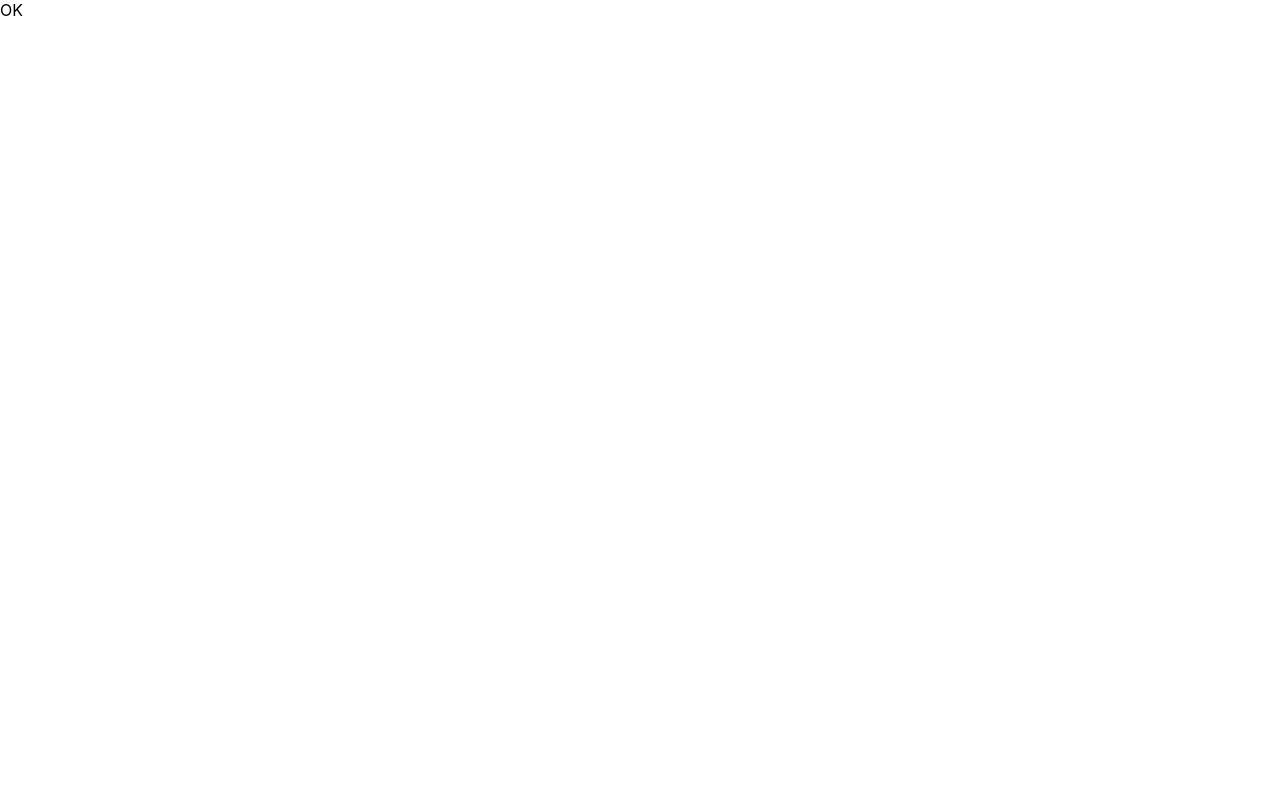
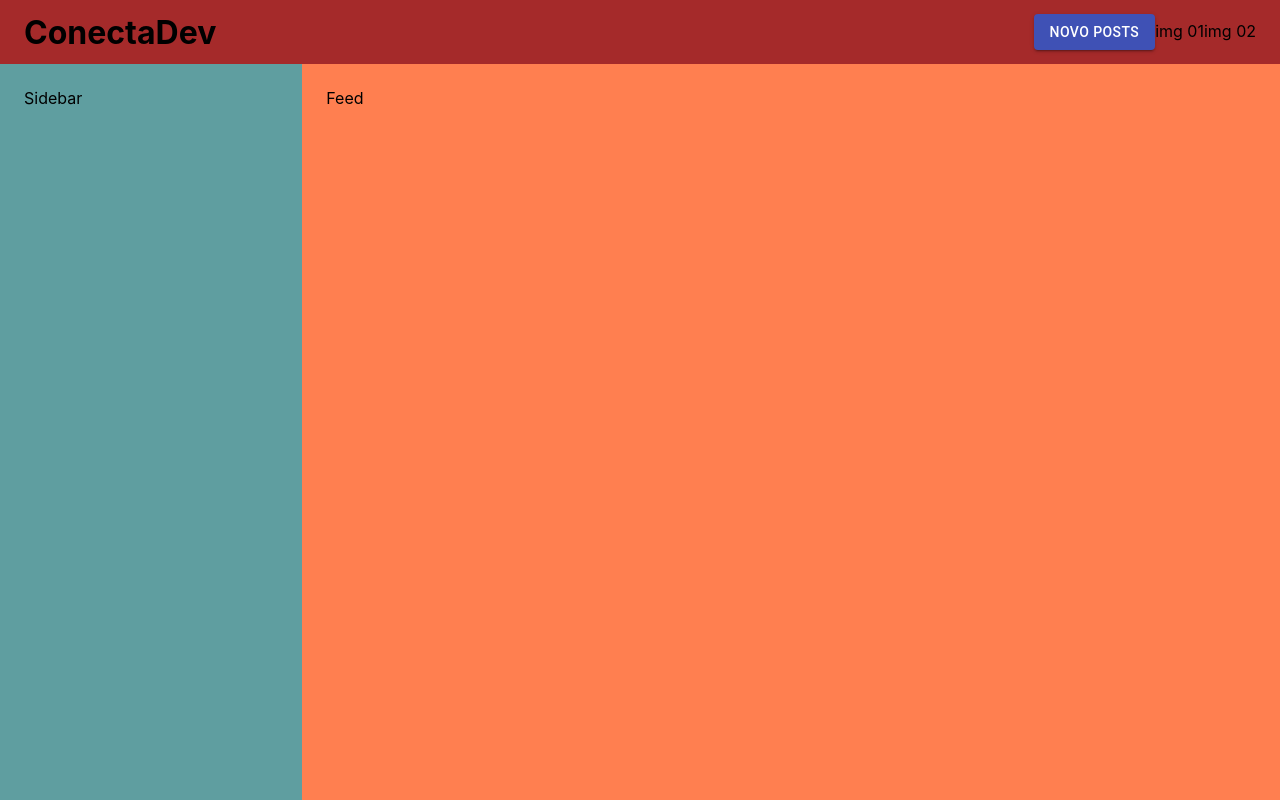
Before and after one commit to smarcelloc/conectadev-com-react, a React (Create React App) app: page / in a window 1280 px wide. Shown: the top 800 px of the page. Built offline with nearby package versions, Linux system fonts and the light colour scheme.

Commit message:
Criado o layout da página home

```diff
--- a/src/App.js
+++ b/src/App.js
@@ -1,5 +1,10 @@
+import Home from "./pages/Home";
+
 function App() {
-  return (<div>OK</div>);
+  return (
+    <div>
+      <Home />
+    </div>);
 }
 
 export default App;
--- /dev/null
+++ b/src/components/Header.js
@@ -0,0 +1,20 @@
+import { Button } from "@material-ui/core";
+
+function Header() {
+  return (
+    <header className="header">
+      <div className="toolbar">
+        <div>
+          <h1>ConectaDev</h1>
+        </div>
+        <div>
+          <Button variant="contained" color="primary">Novo posts</Button>
+          <span>img 01</span>
+          <span>img 02</span>
+        </div>
+      </div>
+    </header>
+  );
+}
+
+export default Header;
--- a/src/index.css
+++ b/src/index.css
@@ -1,13 +1,8 @@
 body {
-  margin: 0;
-  font-family: -apple-system, BlinkMacSystemFont, 'Segoe UI', 'Roboto', 'Oxygen',
-    'Ubuntu', 'Cantarell', 'Fira Sans', 'Droid Sans', 'Helvetica Neue',
-    sans-serif;
+  font-family: -apple-system, BlinkMacSystemFont, 'Roboto', sans-serif;
   -webkit-font-smoothing: antialiased;
   -moz-osx-font-smoothing: grayscale;
+  padding: 0;
+  margin: 0;
+  box-sizing: border-box;
 }
-
-code {
-  font-family: source-code-pro, Menlo, Monaco, Consolas, 'Courier New',
-    monospace;
-}
--- /dev/null
+++ b/src/pages/Home/index.js
@@ -0,0 +1,16 @@
+import Header from '../../components/Header';
+import './style.css';
+
+function Home() {
+  return (
+    <div>
+      <Header />
+      <main className="main">
+        <nav className="navbar">Sidebar</nav>
+        <div className="feed">Feed</div>
+      </main>
+    </div>
+  );
+}
+
+export default Home;
--- /dev/null
+++ b/src/pages/Home/style.css
@@ -0,0 +1,33 @@
+.header{
+  background-color: brown;
+  width: 100%;
+  position: fixed;
+}
+
+.toolbar{
+  display: flex;
+  align-items: center;
+  height: 64px;
+  justify-content: space-between;
+  padding: 0 24px;
+}
+
+.main{
+  height: 100vw;
+  display: flex;
+  width: 100%;
+  padding-top: 64px;
+
+}
+
+.navbar{
+  width: 350px;
+  background-color: cadetblue;
+  padding: 24px;
+}
+
+.feed{
+  background-color: coral;
+  width: 100%;
+  padding: 24px;
+}
```
